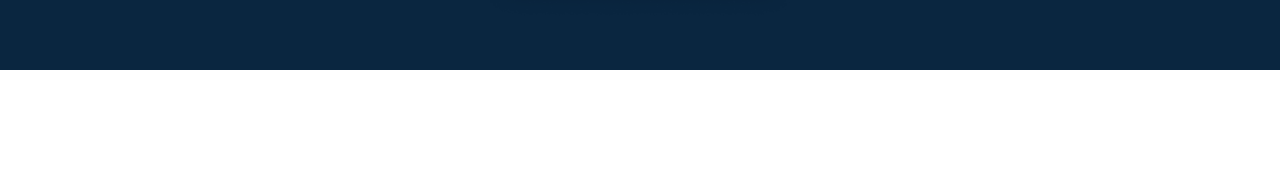
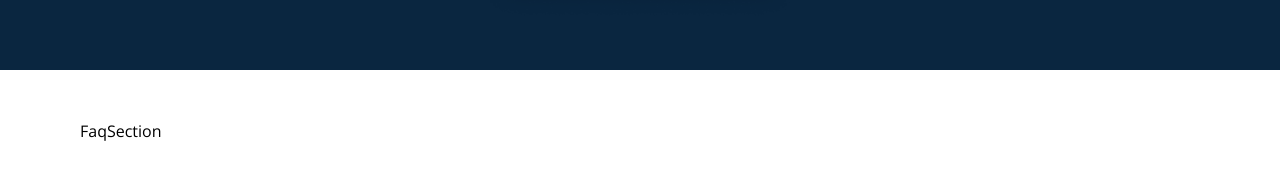
Before and after one commit to olaishola05/Boldo-UI, a React (Create React App) app: page / in a window 1280 px wide. Shown: the part 3854-4034 px from the top of the page. Before the commit the page ends 3924 px from the top, so only its background shows below. Built offline with nearby package versions, Linux system fonts and the light colour scheme.

Commit message:
Create section component and import it to app.js

```diff
--- a/src/App.js
+++ b/src/App.js
@@ -1,4 +1,5 @@
 import './App.css';
+import FaqSection from './components/Faq/FaqSection';
 import Hero from './components/Hero/Hero';
 import Layout from './components/Layouts/Layout';
 import Services from './components/Services/Services';
@@ -11,6 +12,7 @@
         <Hero />
         <Services />
         <Testimonies />
+        <FaqSection />
       </div>
     </Layout>
   );
--- /dev/null
+++ b/src/components/Faq/Faq.module.css
@@ -0,0 +1,3 @@
+.faqcontainer{
+    padding: 50px 80px;
+}
--- /dev/null
+++ b/src/components/Faq/FaqSection.jsx
@@ -0,0 +1,11 @@
+import React from 'react';
+import styles from './Faq.module.css';
+
+const FaqSection = () => (
+  <div className={styles.faqcontainer}>
+    FaqSection
+  </div>
+
+);
+
+export default FaqSection;
```
